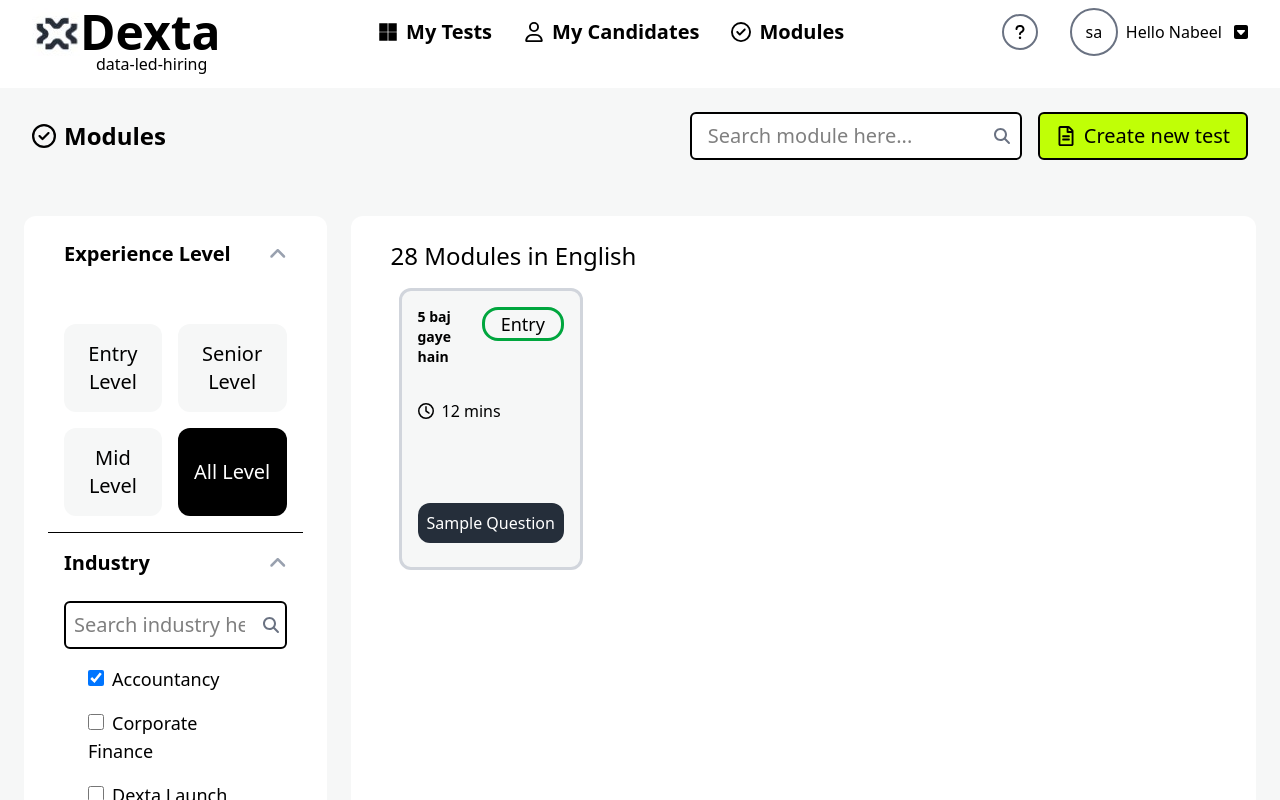
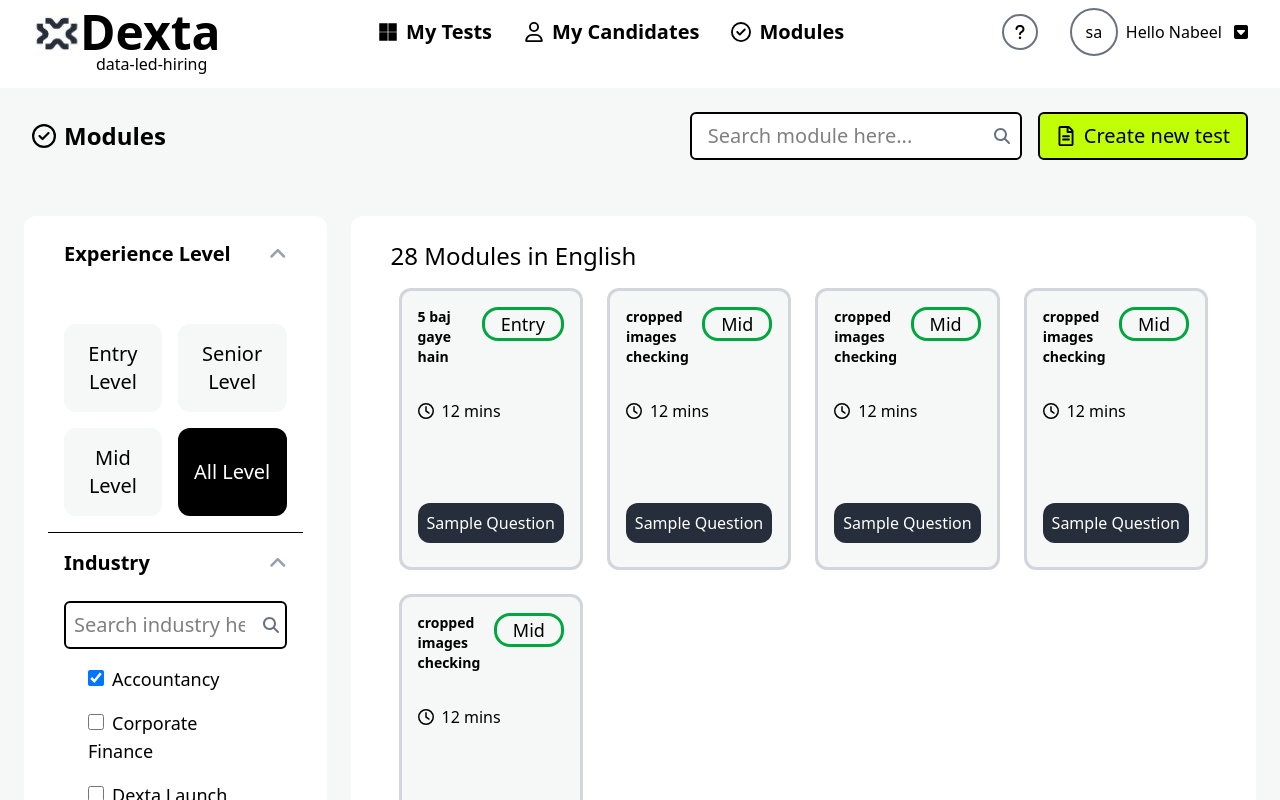
Before and after one commit to sajjadamin1924/signup-form, a React (Vite) app: page /dashboard in a window 1280 px wide. Both pictures are taken after a click on the checkbox 96 px from the left and 678 px from the top of the page. Shown: the top 800 px of the page. Built offline with nearby package versions, Linux system fonts and the light colour scheme.

Commit message:
button state updated

```diff
--- a/src/Pages/Dashboard/Dashboard.jsx
+++ b/src/Pages/Dashboard/Dashboard.jsx
@@ -5,9 +5,7 @@ import {
   faAngleUp,
   faMagnifyingGlass,
 } from "@fortawesome/free-solid-svg-icons";
-
 import { FaRegCircleCheck } from "react-icons/fa6";
-
 import Card from "../../Components/Card";
 import { FaRegFileAlt } from "react-icons/fa";
 
@@ -121,6 +119,7 @@ const Dashboard = () => {
       time: "12 mins",
       button2: "Sample Question",
       level: "Mid Level",
+      industry: "Hedge Funds",
     },
     {
       title: "cropped images checking",
@@ -128,6 +127,7 @@ const Dashboard = () => {
       time: "12 mins",
       button2: "Sample Question",
       level: "Mid Level",
+      industry: "Accountancy",
     },
     {
       title: "cropped images checking",
@@ -143,7 +143,23 @@ const Dashboard = () => {
       time: "12 mins",
       button2: "Sample Question",
       level: "Mid Level",
-      industry: "Banking",
+      industry: "Accountancy",
+    },
+    {
+      title: "cropped images checking",
+      button1: "Mid",
+      time: "12 mins",
+      button2: "Sample Question",
+      level: "Mid Level",
+      industry: "Accountancy",
+    },
+    {
+      title: "cropped images checking",
+      button1: "Mid",
+      time: "12 mins",
+      button2: "Sample Question",
+      level: "Mid Level",
+      industry: "Accountancy",
     },
   ];
 
@@ -307,12 +323,14 @@ const Dashboard = () => {
               </ul>
             </div>
 
-            <button
-              onClick={resetFilters}
-              className="mt-4 px-4 py-2 bg-[#C0FF06]  bottom-0 text-white rounded-md hover:bg-black w-full"
-            >
-              Reset Filters
-            </button>
+            {checkedIndustries.length > 0 && (
+              <button
+                onClick={resetFilters}
+                className="mt-4 px-4 py-2  bg-[#C0FF06]  bottom-0 text-gray-500 text-xl font-bold rounded-md hover:bg-[#252E3A] hover:text-white w-full"
+              >
+                Reset Filters
+              </button>
+            )}
           </div>
 
           <div className="w-3/4 bg-white p-6 rounded-xl">
```
